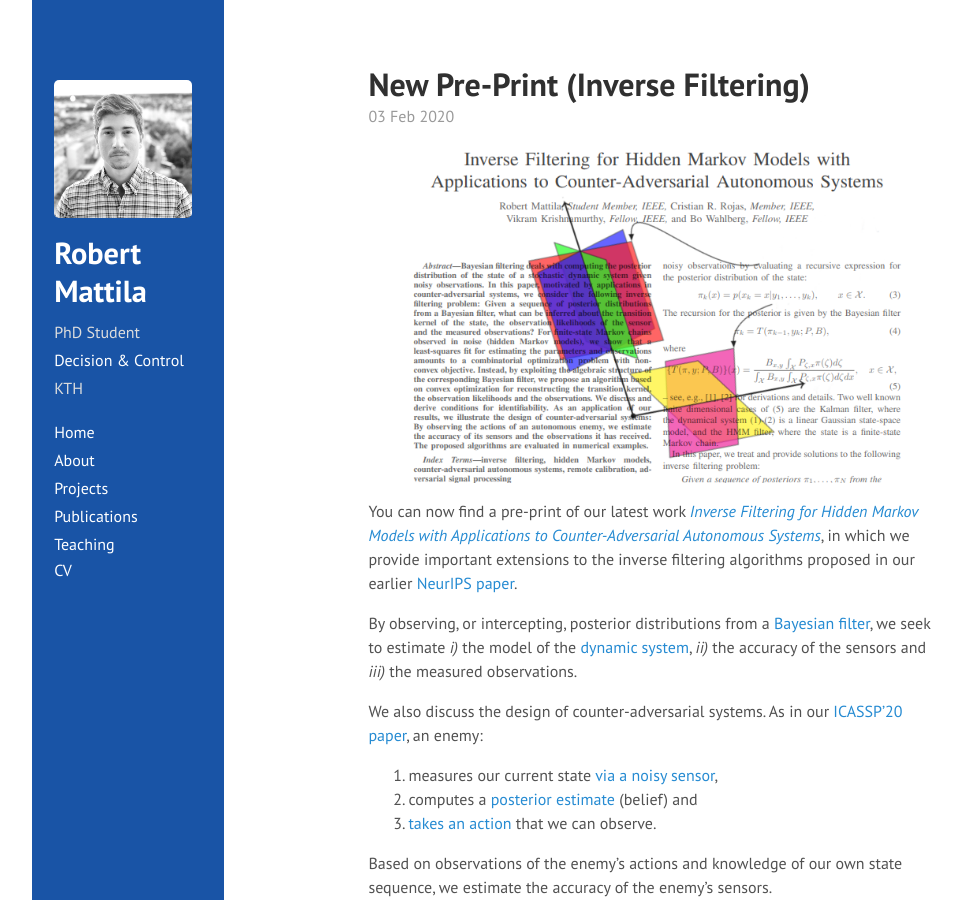
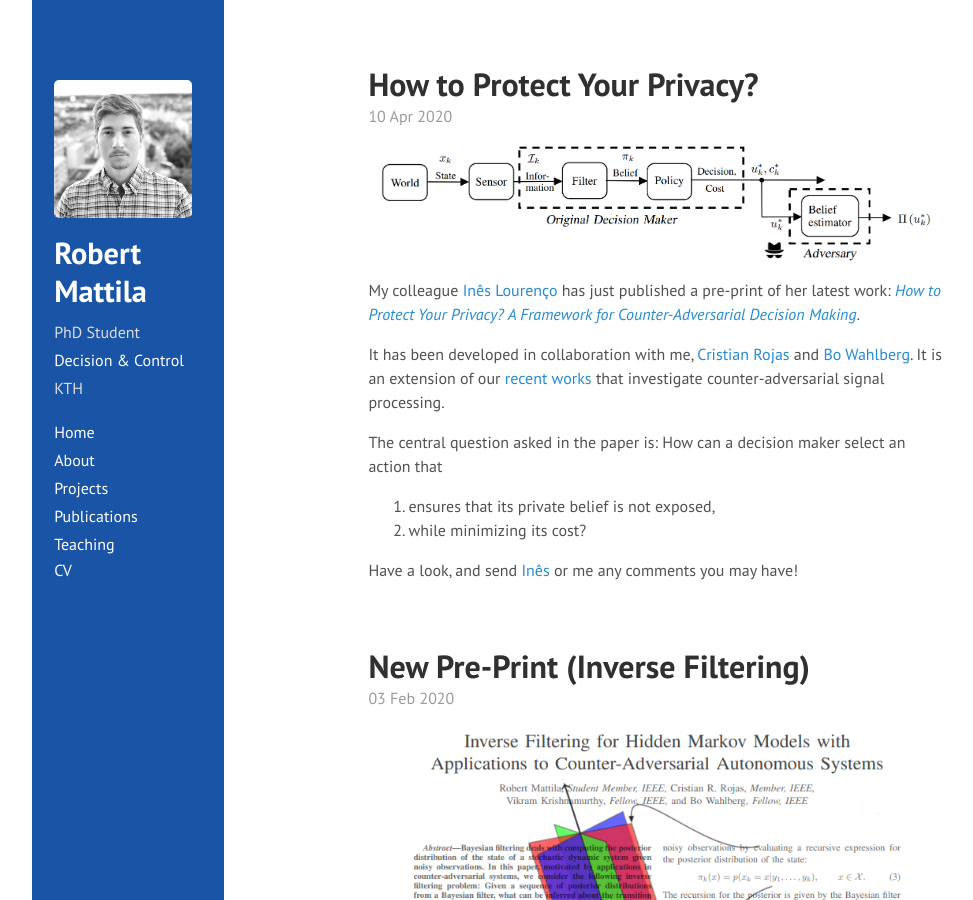
Before and after one commit to rmattila/rmattila.github.io, a Jekyll site: the page built from index.html, in a window 1280 px wide and 900 px high. Shown: the whole window, without its empty margins (70-1043 px from the left). Built offline with Jekyll 4.4.1, drawn with Linux system fonts in a browser that asks for light colours; the list of posts is cut into pages by our own code; comment, search, counter and statistics services are not loaded; some of the changed text lies outside the part shown.

Commit message:
preprint by Ines

```diff
--- /dev/null
+++ b/_posts/2020-04-10-ines_preprint.md
@@ -0,0 +1,25 @@
+---
+layout: post
+title: How to Protect Your Privacy?
+---
+
+<p align="center">
+    <img width="550" src="/img/ines_adversary.png">
+</p>
+
+My colleague [Inês Lourenço](https://www.kth.se/profile/ineslo) has just published
+a pre-print of her latest work: *[How to Protect Your Privacy?  A Framework for
+Counter-Adversarial Decision Making](https://arxiv.org/pdf/2004.04119.pdf)*.
+
+It has been developed in collaboration with me, [Cristian
+Rojas](https://people.kth.se/~crro/index.html) and [Bo
+Wahlberg](https://www.kth.se/profile/bo). It is an extension of our [recent
+works](/publications/) that investigate counter-adversarial signal processing.
+
+The central question asked in the paper is:
+How can a decision maker select an action that
+1. ensures that its private belief is not exposed,
+2. while minimizing its cost?
+
+Have a look, and send [Inês](https://www.kth.se/profile/ineslo) or me any
+comments you may have!
--- a/publications.md
+++ b/publications.md
@@ -23,9 +23,13 @@ Here is a list of my work:
 
 ### Pre-Prints:
 
+* Inês Lourenço, Robert Mattila, Cristian R. Rojas and Bo Wahlberg, *[How to Protect Your
+  Privacy?  A Framework for Counter-Adversarial Decision
+Making](https://arxiv.org/pdf/2004.04119.pdf)*, 2020.
+
 * Robert Mattila, Cristian R. Rojas, Vikram Krishnamurthy and Bo Wahlberg, *[Inverse
   Filtering for Hidden Markov Models with Applications to Counter-Adversarial Autonomous
-Systems](https://arxiv.org/pdf/2001.11809.pdf)*. arXiv, 2020.
+Systems](https://arxiv.org/pdf/2001.11809.pdf)*, 2020.
 
 ### Journals:
 
```
Also changed, not shown: img/ines_adversary.png (added).
